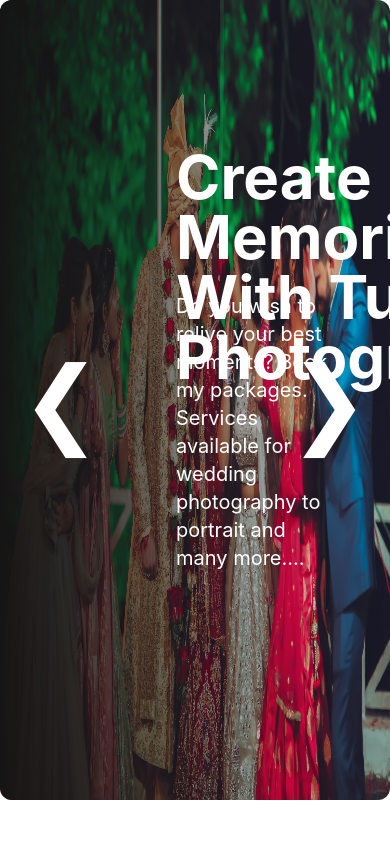
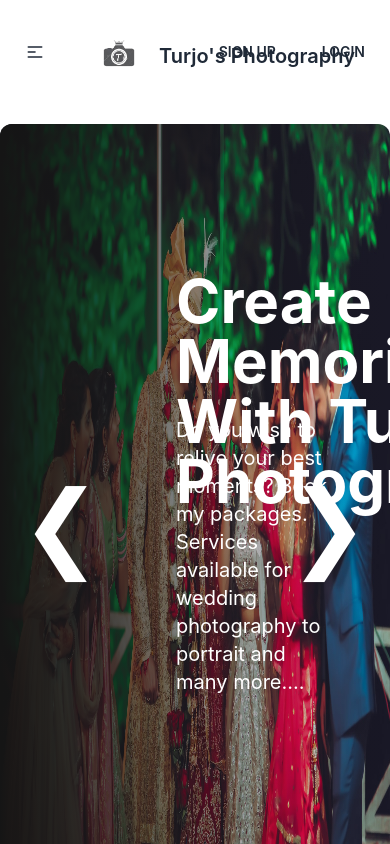
Before and after one commit to Turjo-abhishek/turjos-photogrphy-client, a React (Create React App) app: page / in a window 390 px wide. Shown: the top 844 px of the page. Built offline with nearby package versions, Linux system fonts and the light colour scheme.

Commit message:
added header

```diff
--- a/src/Pages/Shared/Header/Header.js
+++ b/src/Pages/Shared/Header/Header.js
@@ -1,11 +1,60 @@
 import React from "react";
-
+import { Link } from "react-router-dom";
+import logo from "../../../Assets/Images/logo3.png";
 
 const Header = () => {
-
+  const menuItems = (
+    <>
+      <li>
+        <Link to="/">Home</Link>
+      </li>
+    </>
+  );
 
   return (
-    <div></div>
+    <div className="navbar mt-2 mb-7 py-5 bg-base-100">
+      <div className="navbar-start">
+        <div className="dropdown">
+          <label tabIndex={0} className="btn btn-ghost lg:hidden">
+            <svg
+              xmlns="http://www.w3.org/2000/svg"
+              className="h-5 w-5"
+              fill="none"
+              viewBox="0 0 24 24"
+              stroke="currentColor"
+            >
+              <path
+                strokeLinecap="round"
+                strokeLinejoin="round"
+                strokeWidth="2"
+                d="M4 6h16M4 12h8m-8 6h16"
+              />
+            </svg>
+          </label>
+          <ul
+            tabIndex={0}
+            className="menu menu-compact dropdown-content font-semibold mt-3 p-2 shadow bg-base-100 rounded-box w-52"
+          >
+            {menuItems}
+          </ul>
+        </div>
+        <Link className="btn btn-ghost normal-case text-xl">
+          <img width={80} src={logo} alt="" />
+          <span>Turjo's Photography</span>
+        </Link>
+      </div>
+      <div className="navbar-center hidden lg:flex">
+        <ul className="menu menu-horizontal p-0 font-semibold">{menuItems}</ul>
+      </div>
+      <div className="navbar-end">
+        <Link>
+          <button className="btn btn-ghost mr-3">Sign Up</button>
+        </Link>
+        <Link>
+          <button className="btn btn-ghost">Login</button>
+        </Link>
+      </div>
+    </div>
   );
 };
 
```
